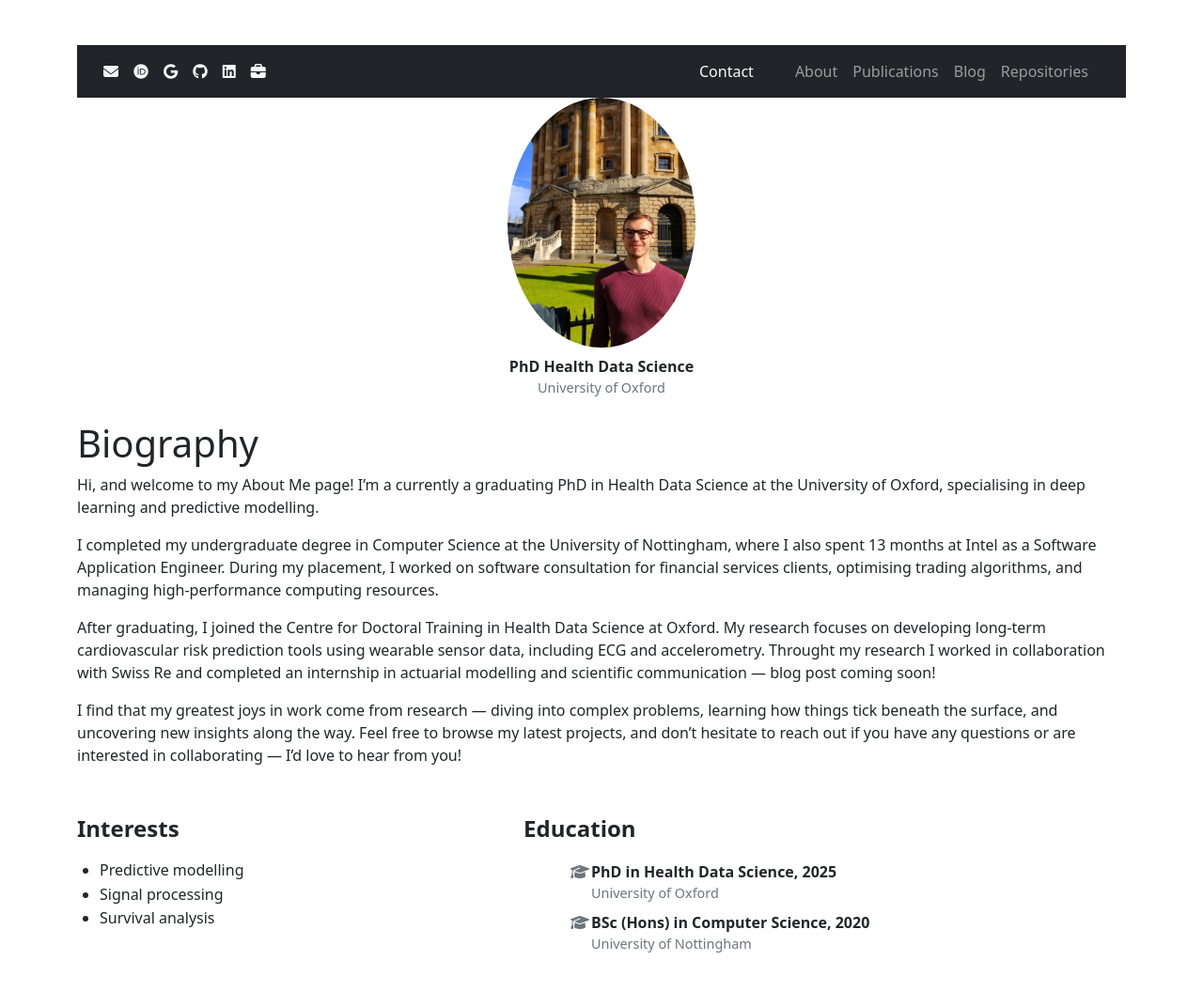
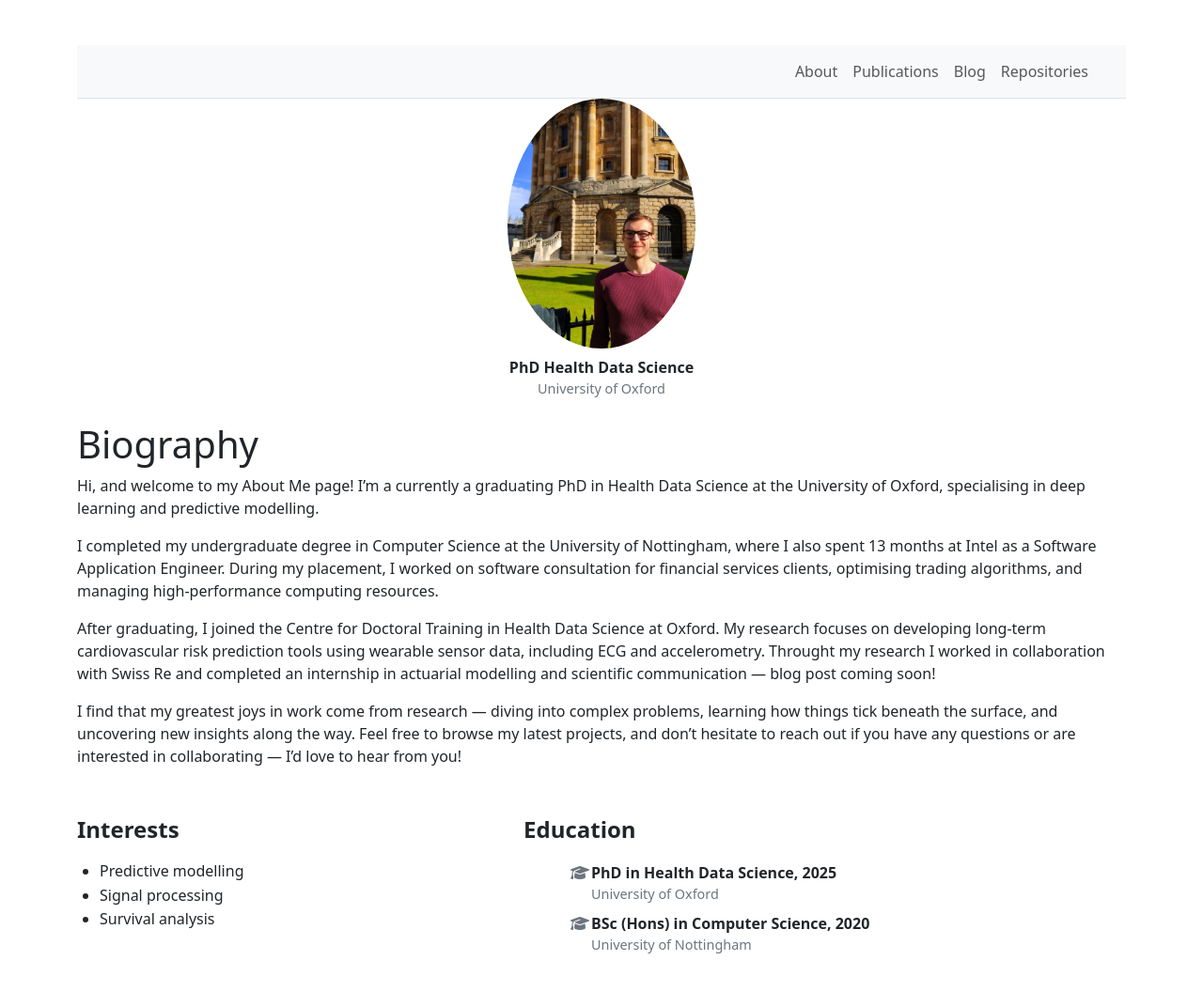
Before and after one commit to Ads98/Ads98.github.io, a Jekyll site: the page built from index.md, in a window 1280 px wide. Shown: the whole page at 94% size. Built offline with Jekyll 4.4.1, drawn with Linux system fonts in a browser that asks for light colours.

```diff
--- a/_includes/navbar.html
+++ b/_includes/navbar.html
@@ -1,4 +1,4 @@
-<nav class="navbar navbar-expand-lg navbar-dark bg-dark w-100 px-3">
+<nav class="navbar navbar-expand-lg navbar-light bg-light px-3 border-bottom">
     <div class="container-fluid d-flex justify-content-between align-items-center">
 
       <!-- 🔗 Left: Social icons -->
--- a/assets/css/custom.css
+++ b/assets/css/custom.css
@@ -36,3 +36,7 @@
     font-size: 0.9rem;
     color: #6c757d !important;
   }
+
+  .navbar.bg-light {
+    background-color: #f8f9fa !important;  /* Bootstrap's default light */
+  }
```
